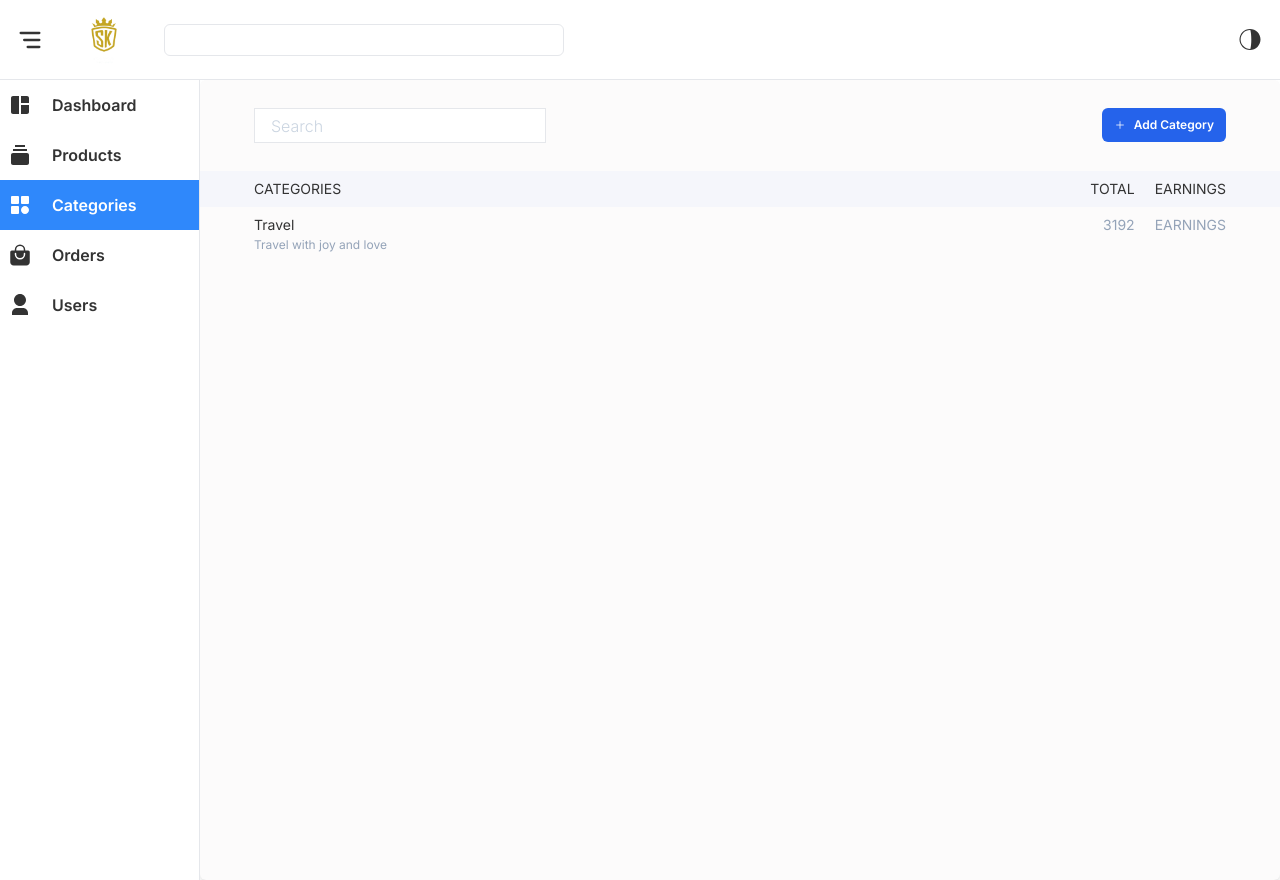
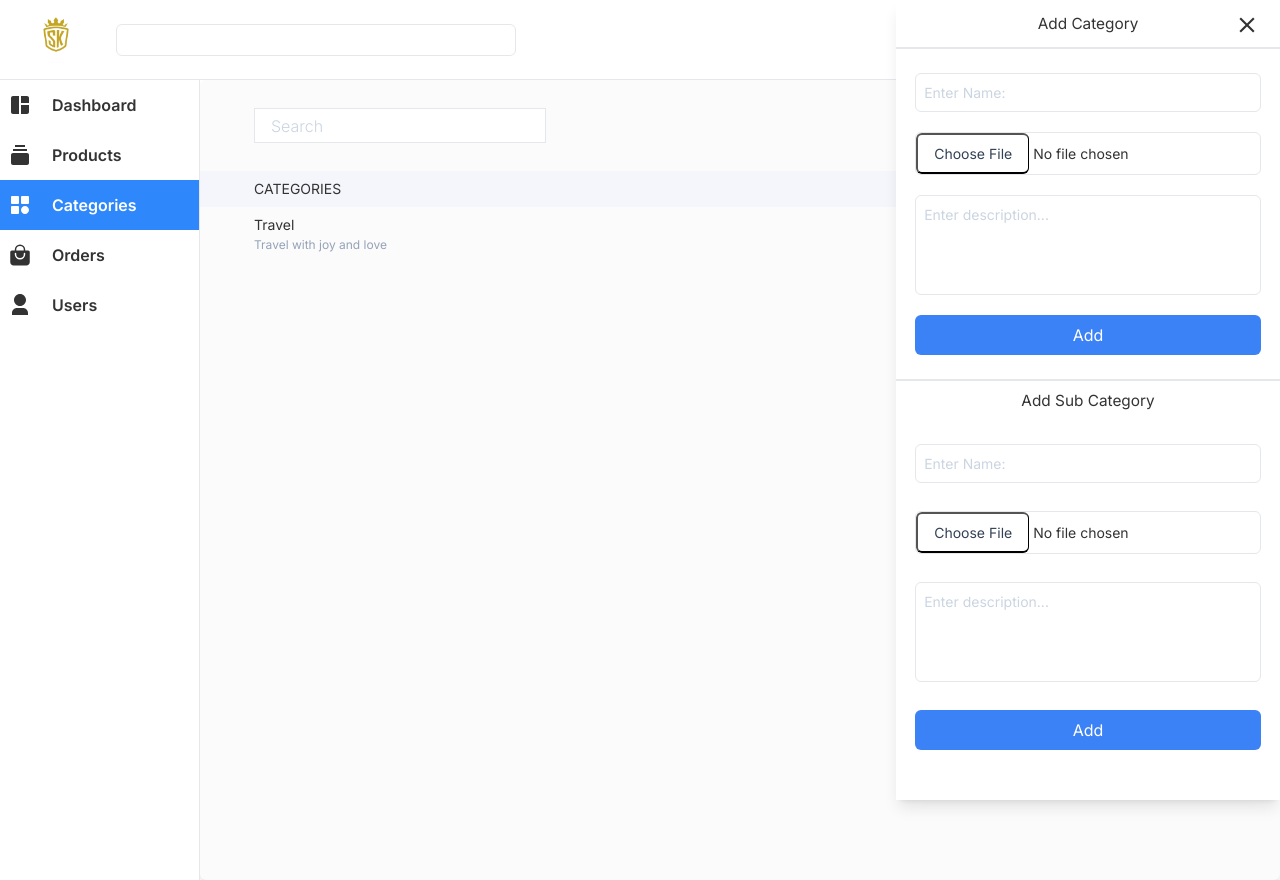
Before and after one commit to midhuun/sri-sk-home-appliances, a Next.js app: page /admin/categories in a window 1280 px wide. Built offline with nearby package versions, Linux system fonts and the light colour scheme.

Commit message:
Added design

```diff
--- a/app/admin/categories/page.tsx
+++ b/app/admin/categories/page.tsx
@@ -1,11 +1,57 @@
+"use client";
+import { useState } from "react";
 import { IoAddOutline } from "react-icons/io5";
+import { IoMdClose } from "react-icons/io";
 const Categories = () => {
+  const [iscategoryAdd, setiscategoryAdd] = useState(true);
   return (
+    <>
+    <div
+  className={`absolute z-[1000] inset-0 transition-transform duration-500 ease-in-out flex justify-end  px-[5%] md:px-0  ${iscategoryAdd ? "translate-x-0" : "translate-x-full  opacity-50"}`}
+>
+  <div className="bg-white flex flex-col gap-6 relative min-h-full shadow-lg w-full dark:bg-[#23271e] lg:w-[30%]">
+    <IoMdClose onClick={()=>setiscategoryAdd(false)} size={26} className="cursor-pointer absolute top-3 right-5  " />
+    <p className="text-[1.2vw] py-3 border-b-2 w-full text-center ">Add Category</p>
+    <div className="inputGroup flex flex-col gap-5 px-[5%]">
+    <input type="text" className="border dark:bg-[#23271e] text-[14px] p-2 rounded-md w-full placeholder:text-slate-300 dark:placeholder:text-slate-300" placeholder="Enter Name:" />
+    <input
+  type="file"
+  className="border text-[14px] p-0 rounded-md w-full file:bg-white file:dark:bg-[#23271e] file:text-[14px] file:py-2 file:px-4 file:rounded-md file:text-slate-700 dark:file:text-slate-300  file:border-r file:focus:ring-0"
+  placeholder="Choose file"
+/>
+<textarea
+        className="border dark:bg-[#23271e] text-[14px] p-2 rounded-md w-full h-[100px] resize-none placeholder:text-slate-300 dark:placeholder:text-slate-300"
+        placeholder="Enter description..."
+      />
+<button className="bg-blue-500 text-white  py-2 px-4 rounded-md hover:bg-blue-600 focus:outline-none focus:ring-2 focus:ring-blue-400">
+      Add
+    </button>
+</div>
+<p className="text-[1.2vw] py-2  border-t-2 w-full text-center ">Add Sub Category</p>
+    <div className="inputGroup flex flex-col gap-7 px-[5%]">
+    <input type="text" className="border dark:bg-[#23271e] text-[14px] p-2 rounded-md w-full placeholder:text-slate-300 dark:placeholder:text-slate-300" placeholder="Enter Name:" />
+    <input
+  type="file"
+  className="border text-[14px] p-0 rounded-md w-full file:bg-white file:dark:bg-[#23271e] file:text-[14px] file:py-2 file:px-4 file:rounded-md file:text-slate-700 dark:file:text-slate-300  file:border-r file:focus:ring-0"
+  placeholder="Choose file"
+/>
+<textarea
+        className="border dark:bg-[#23271e] text-[14px] p-2 rounded-md w-full h-[100px] resize-none placeholder:text-slate-300 dark:placeholder:text-slate-300"
+        placeholder="Enter description..."
+      />
+<button className="bg-blue-500 text-white  py-2 px-4 rounded-md hover:bg-blue-600 focus:outline-none focus:ring-2 focus:ring-blue-400">
+      Add
+    </button>
+</div>
+  </div>
+</div>
+
+
     <div className='shadow-md bg-[#fcfbfb] dark:text-white  dark:bg-[#1a1e16] min-h-screen rounded-md '>
       <div className="flex px-1 lg:px-[5%] py-2 lg:py-7 justify-between gap-3 lg:gap-7">
         <input placeholder='Search' className='dark:bg-[#23271e] w-[30%] px-4 font-light placeholder:text-slate-300  dark:placeholder:text-slate-500 border lg:h-[35px] dark:border-[#272b23]' type="text" name="" id="" />
         <div className="">
-          <button className='px-3 text-[12px] lg:text-md flex items-center justify-center bg-blue-600 font-semibold text-white gap-2 py-2 rounded-md'>
+          <button onClick={()=>setiscategoryAdd(true)} className='px-3 cursor-pointer text-[12px] lg:text-md flex items-center justify-center bg-blue-600 font-semibold text-white gap-2 py-2 rounded-md'>
             <IoAddOutline fontWeight={800} />
             Add Category</button>
         </div>
@@ -29,6 +75,7 @@ const Categories = () => {
             </div>
         </div>
     </div>
+    </>
   )
 }
 
--- a/app/admin/layout.tsx
+++ b/app/admin/layout.tsx
@@ -1,18 +1,16 @@
 "use client";
 import ThemeSwitch from "../context/ThemeSwitch"
 import Image from "next/image"
-
 import { TbMenuDeep } from "react-icons/tb";
-
 import Links from "./links";
 import { useState } from "react";
-const layout = ({children}:{children:React.ReactNode}) => {
+const Layout = ({children}:{children:React.ReactNode}) => {
   const [isnavOpen,setIsNavOpen]  =useState(false)
   return (
     <>
         <div className="flex fixed border-b z-[1000] dark:bg-[#181C14] bg-white  dark:border-gray-800 w-full h-[80px] items-center  justify-between px-4">
           <div className="left flex items-center gap-5 ">
-            <TbMenuDeep onClick={()=>setIsNavOpen(!isnavOpen)} className="cursor-pointer" size={28} />
+            <TbMenuDeep onClick={()=>setIsNavOpen(!isnavOpen)} className=" lg:hidden cursor-pointer" size={28} />
           <Image height={80} alt="logo" width={80} src='/logo.png' />
           <input className=" h-8 w-[400px] active:outline-none dark:bg-[#1b1f17] rounded-md border dark:border-[#262525]" type="text" />
             </div>
@@ -21,6 +19,7 @@ const layout = ({children}:{children:React.ReactNode}) => {
             </div>
             <div className="right ">
             <ThemeSwitch />
+
             </div>
         </div>
        <Links navopen={isnavOpen} />
@@ -31,4 +30,4 @@ const layout = ({children}:{children:React.ReactNode}) => {
   )
 }
 
-export default layout
+export default Layout
--- a/app/admin/orders/page.tsx
+++ b/app/admin/orders/page.tsx
@@ -1,6 +1,6 @@
 import React from 'react'
 
-const page = () => {
+const Page = () => {
   return (
     <div>
 
@@ -8,4 +8,4 @@ const page = () => {
   )
 }
 
-export default page
+export default Page;
--- a/app/admin/page.tsx
+++ b/app/admin/page.tsx
@@ -1,6 +1,6 @@
 import React from 'react'
 
-const page = () => {
+const Page = () => {
   return (
     <div className='bg-[#bcbbbb]'>
 
@@ -8,4 +8,4 @@ const page = () => {
   )
 }
 
-export default page
+export default Page
--- a/app/admin/products/page.tsx
+++ b/app/admin/products/page.tsx
@@ -1,6 +1,6 @@
 import React from 'react'
 
-const page = () => {
+const Page = () => {
   return (
     <div>
 
@@ -8,4 +8,4 @@ const page = () => {
   )
 }
 
-export default page
+export default Page;
--- a/app/admin/users/page.tsx
+++ b/app/admin/users/page.tsx
@@ -1,6 +1,6 @@
 import React from 'react'
 
-const page = () => {
+const Page = () => {
   return (
     <div>
 
@@ -8,4 +8,4 @@ const page = () => {
   )
 }
 
-export default page
+export default Page
--- a/app/api/user/route.ts
+++ b/app/api/user/route.ts
@@ -6,30 +6,34 @@ export async function GET(req:Request):Promise<Response> {
 
     return NextResponse.json({ message:"Success"});
 }
-export async function POST(req:Request):Promise<Response> {
-    // const formDatas = await req.formData();
-    // const timeStamp = Date.now();
-    // const image:any = formDatas.get('image');
-    // const form = new FormData();
-    // form.append('image',image)
-    // const data = await fetch('https://api.imgbb.com/1/upload?key=f3145a10e034400f4b912f8123f851b1',{
-    //     method:'POST',
-    //     body:form
-    // })
-    // const result =await data.json();
-    // const imgUrl = result.data.display_url;
+export async function POST(req:Request): Promise<Response> {
+
+    const formDatas = await req.formData();
+    console.log(formDatas);
+
+    const timeStamp = Date.now();
+
+    const image:any = formDatas.get('image');
+    const form = new FormData();
+    form.append('image',image);
+    try{
+    const data = await fetch('https://api.imgbb.com/1/upload?key=f3145a10e034400f4b912f8123f851b1',{
+        method:'POST',
+        body:form
+    })
+    const result =await data.json();
+    const imgUrl = result.data.display_url;
+
     // const imageByteData = await image.arrayBuffer();
     // const buffer = Buffer.from(imageByteData);
     // const path = `./public/${timeStamp}_${image.name}`;
     // await writeFile(path,buffer);
     // const imgurl = `/${timeStamp}_${image.name}`
     // console.log(imgurl);
-    const categoryName = {
-        name:"Kitchen",
-        description:"Dataaa",
-    }
-    await Category.create(categoryName)
-    console.log("created");
-
     return NextResponse.json({ message:"Hello"});
 }
+catch(err){
+    console.log(err);
+    return NextResponse.json({ message:"Uploading Failed"});
+}
+}
--- a/app/lib/models/productModel.ts
+++ b/app/lib/models/productModel.ts
@@ -2,12 +2,14 @@ import mongoose, { Schema } from "mongoose";
 
 const categorySchema = new mongoose.Schema({
     name:{type:String,required:true},
+    image:{type:String,required:true},
     description:{type:String},
     subcategories:[{type:Schema.Types.ObjectId,ref:'Subcategory'}]
 });
 export const Category = mongoose.models.Category || mongoose.model("Category",categorySchema)
 const subCategorySchema = new mongoose.Schema({
     name:{type:String,required:true},
+    image:{type:String,required:true},
     description:{type:String,required:true},
     category:{type:Schema.Types.ObjectId,ref:'Category'},
     products:[
@@ -19,6 +21,7 @@ export const subCategory = mongoose.models.subCategory || mongoose.model("subCat
 
 const productSchema = new mongoose.Schema({
     name:{type:String,required:true},
+    image:{type:String,required:true},
     description:{type:String,required:true},
     price:{type:Number,required:true},
     colors:[
```
